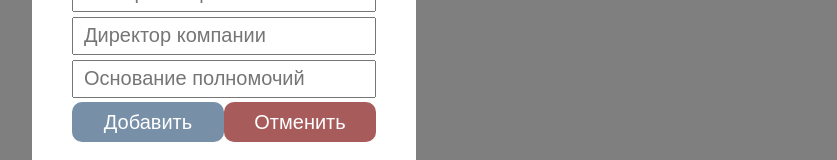
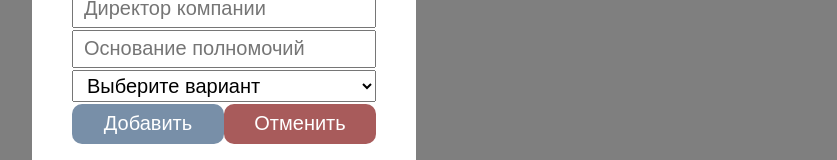
Before and after one commit to evxeen/new-clients, a React (Vite) app in the folder client/: page / in a window 1280 px wide. Both pictures are taken after a click on the button "Добавить". Shown: the part 575-735 px from the top of the page, without its empty margins (416-1253 px from the left). Built offline with nearby package versions, Linux system fonts and the light colour scheme; no server answers.

Commit message:
feaf: add manager in newClient form

```diff
--- a/client/src/components/AddClientForm/AddClientForm.jsx
+++ b/client/src/components/AddClientForm/AddClientForm.jsx
@@ -13,6 +13,7 @@ function AddClientForm({ closeForm }) {
     const [phone, setPhone] = useState('');
     const [director, setDirector] = useState('');
     const [authority, setAuthority] = useState('');
+    const [manager, setManager] = useState('');
 
     const productOptions = [
         "Гвозди", "Болты", "Винты", "Гайки", "Шпильки",
@@ -35,6 +36,7 @@ function AddClientForm({ closeForm }) {
             phone,
             director,
             authority,
+            manager,
             history: []
         };
 
@@ -108,9 +110,15 @@ function AddClientForm({ closeForm }) {
                            onChange={e => setDirector(e.target.value)}/>
                     <input placeholder="Основание полномочий" value={authority}
                            onChange={e => setAuthority(e.target.value)}/>
+                    <select value={manager} onChange={e => setManager(e.target.value) }>
+                        <option value="" disabled selected>Выберите вариант</option>
+                        <option value="Иван Иванов">Иван Иванов</option>
+                        <option value="Михаил Петров">Михаил Петров</option>
+                        <option value="Мария Лелина">Мария Лелина</option>
+                    </select>
 
                     <div className={styles.buttons}>
-                        <button type="submit" >Добавить</button>
+                    <button type="submit" >Добавить</button>
                         <button type="button" onClick={() => closeForm(false)}>Отменить</button>
                     </div>
 
--- a/client/src/components/AddClientForm/AddClientForm.module.scss
+++ b/client/src/components/AddClientForm/AddClientForm.module.scss
@@ -26,7 +26,7 @@
       flex-direction: column;
       margin: 40px 40px ;
 
-      input {
+      input, select {
         height: 4vh;
         font-size: 20px;
         padding-left: 10px;
--- a/client/src/pages/ClientList/ClientList.jsx
+++ b/client/src/pages/ClientList/ClientList.jsx
@@ -28,14 +28,17 @@ function ClientList() {
 
         <div className={styles.listContainer}>
             {clients.map((client) => (
-                <div key={client.id} className={styles.clientBlock}>
+                <Link
+                    key={client.id}
+                    to={`/client/${client.id}`}
+                    className={styles.clientBlock} // Прямо на Link
+                >
                     <div className={styles.clientHeader}>
                         <h3>{client.company}</h3>
                     </div>
                     <p>Менеджер: {client.manager}</p>
                     <p>Статус: {client.status}</p>
-                    {/*<Link to={`/client/${client.id}`}>Подробнее</Link>*/}
-                </div>
+                </Link>
             ))}
         </div>
 
--- a/client/src/pages/ClientList/ClientList.module.scss
+++ b/client/src/pages/ClientList/ClientList.module.scss
@@ -40,6 +40,8 @@
       box-shadow: 0 4px 12px rgba(0, 0, 0, 0.15);
       transition: transform 0.3s ease;
       margin: 10px;
+      text-decoration: none;
+      color: inherit;
 
       .clientHeader {
         background-color: #788fa8;
@@ -47,7 +49,7 @@
         border-top-left-radius: 10px;
         color: white;
         transition: background-color 0.3s ease;
-
+        padding: 10px;
       }
 
       &:hover {
@@ -61,9 +63,9 @@
       }
 
       h3 {
-        margin: 0;
+        margin: 5px 0;
         padding-left: 20px;
-        padding-bottom: 10px;
+        font-size: 22px;
       }
 
       p, a {
```
Also changed, not shown: 1 other file (tests, documents, lock files or other folders).
